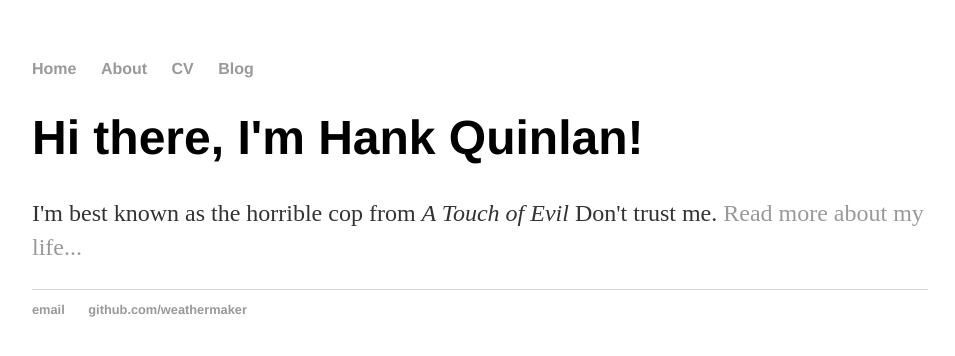
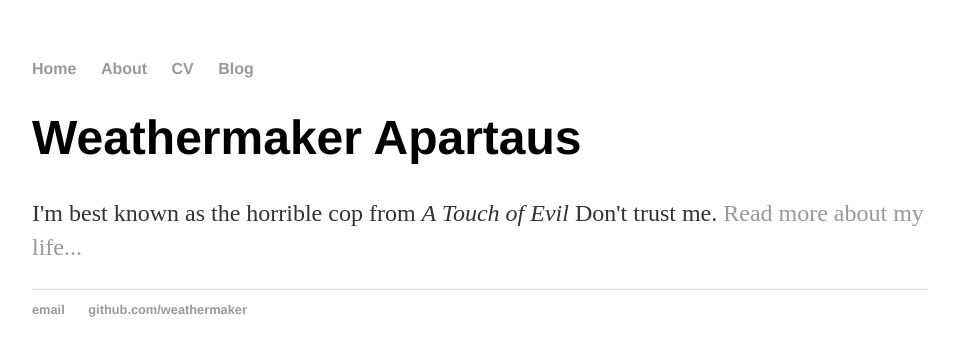
Before and after one commit to waffle-iron/weathermaker.github.io, a Jekyll site: the page built from index.html, in a window 1280 px wide. Shown: the top 356 px of the page, without its empty margins (160-1115 px from the left). Built offline with Jekyll 4.4.1, drawn with Linux system fonts in a browser that asks for light colours.

Commit message:
Create index.html

```diff
--- a/index.html
+++ b/index.html
@@ -1,8 +1,8 @@
 ---
 layout: default
-title: Hank Quinlan, Horrible Cop
+title: Weathermaker Co.
 ---
 <div class="blurb">
-	<h1>Hi there, I'm Hank Quinlan!</h1>
+	<h1>Weathermaker Apartaus</h1>
 	<p>I'm best known as the horrible cop from <em>A Touch of Evil</em> Don't trust me. <a href="/about">Read more about my life...</a></p>
 </div><!-- /.blurb -->
```
